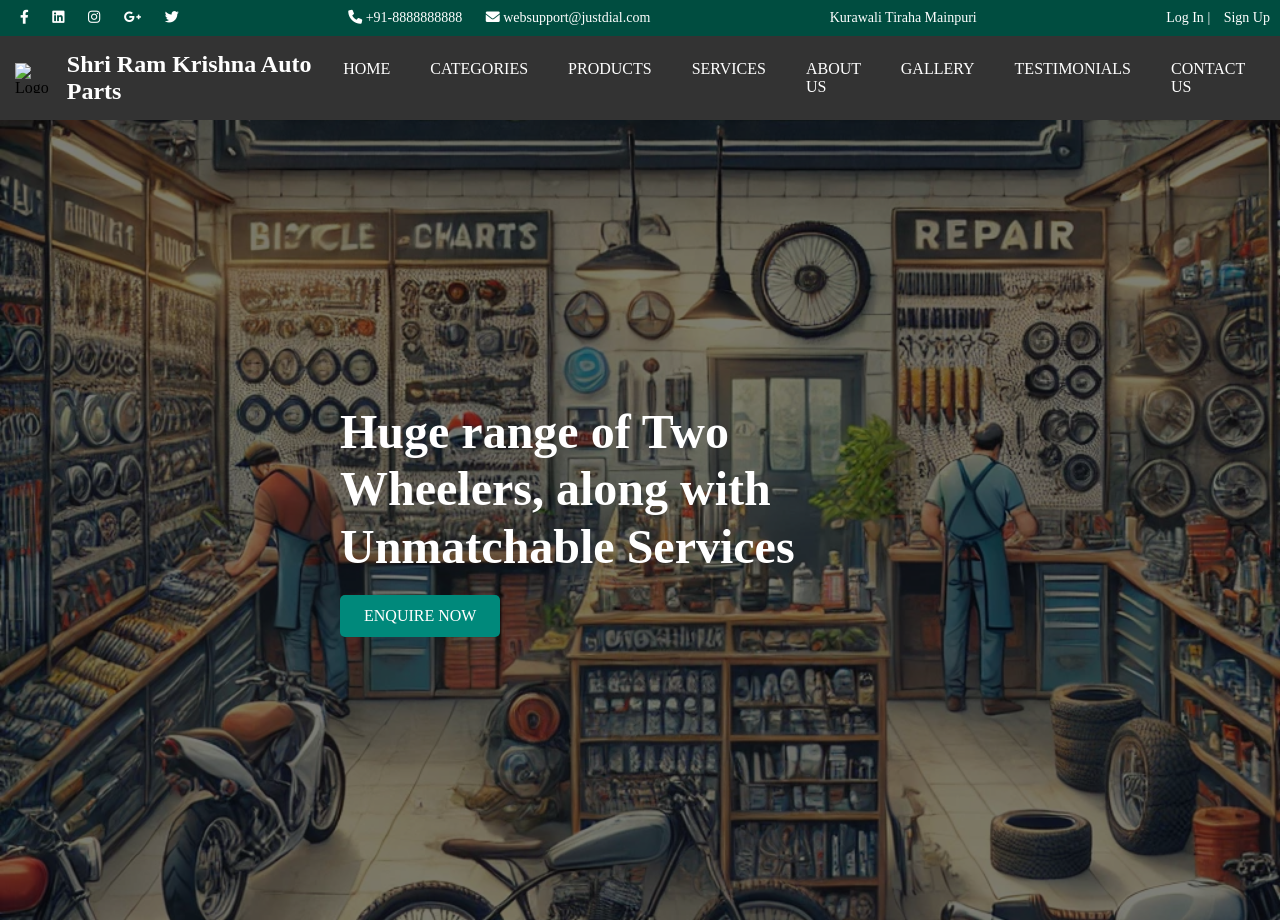
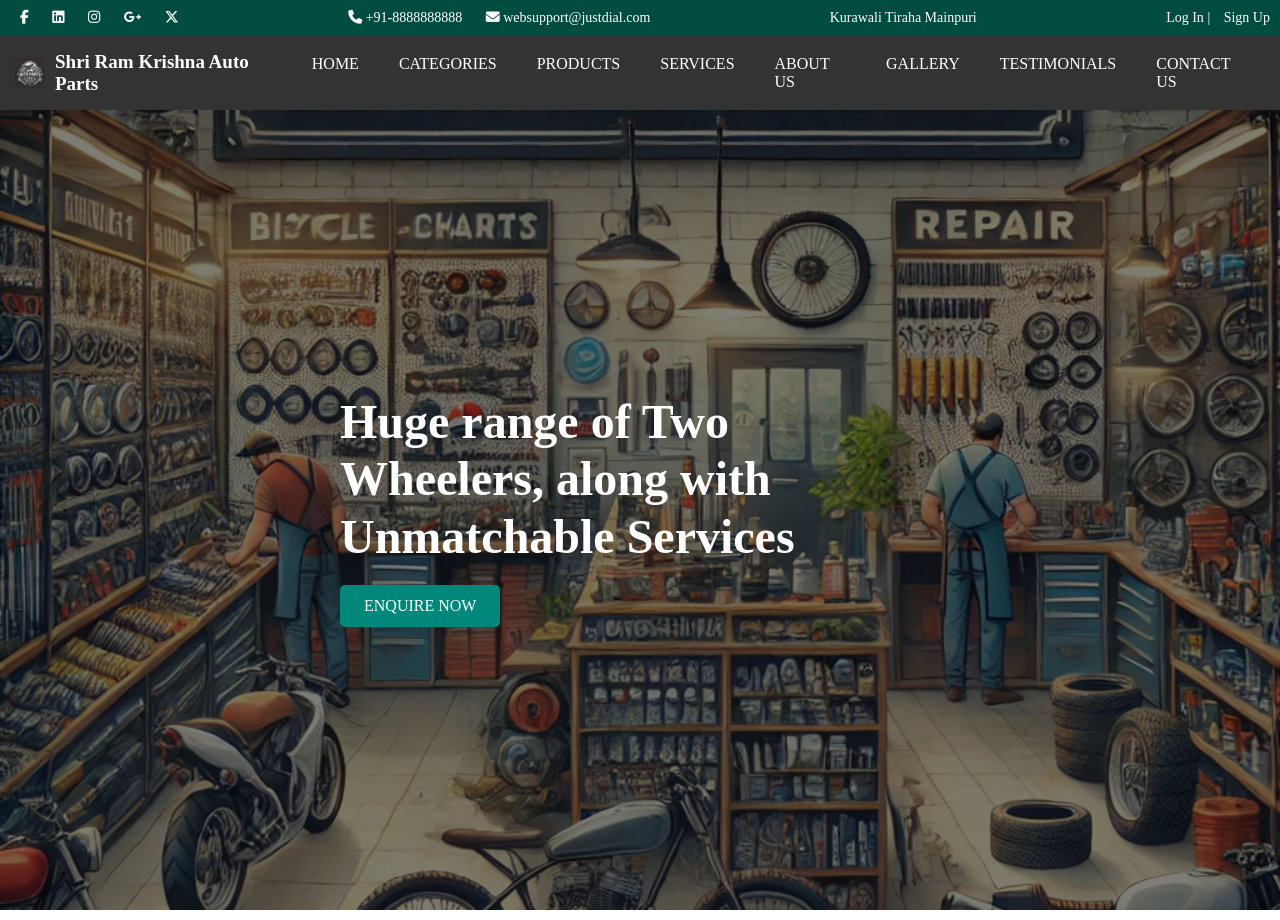
Before and after one commit to Anshulup84/shriRamKrishna, a plain HTML site: page index.html in a window 1280 px wide. Drawn offline with Linux system fonts and the light colour scheme.

Commit message:
Added Logo

```diff
--- a/index.html
+++ b/index.html
@@ -7,6 +7,7 @@
     <link rel="stylesheet" href="style.css">
     <!-- Include Font Awesome for social icons -->
     <link rel="stylesheet" href="https://cdnjs.cloudflare.com/ajax/libs/font-awesome/6.0.0-beta3/css/all.min.css">
+    <link rel="stylesheet" href="https://cdnjs.cloudflare.com/ajax/libs/font-awesome/6.6.0/css/all.min.css">
 </head>
 <body>
     <!-- Top section of the navbar -->
@@ -16,7 +17,7 @@
             <a href="#"><i class="fab fa-linkedin"></i></a>
             <a href="#"><i class="fab fa-instagram"></i></a>
             <a href="#"><i class="fab fa-google-plus-g"></i></a>
-            <a href="#"><i class="fab fa-twitter"></i></a>
+            <a href="#"><i class="fa-brands fa-x-twitter"></i></a>
         </div>
         <div class="contact-info">
             <span><i class="fas fa-phone"></i> +91-8888888888</span>
@@ -33,7 +34,7 @@
     <!-- Main Navbar -->
     <nav class="main-nav">
         <div class="logo">
-            <img src="motorcycle-logo.png" alt="Logo"> <!-- Replace with your logo -->
+            <img src="Assets/logo.webp" alt="Logo">
             <span>Shri Ram Krishna Auto Parts</span>
         </div>
         <ul class="nav-links">
--- a/style.css
+++ b/style.css
@@ -43,6 +43,7 @@
     justify-content: space-between;
     align-items: center;
     padding: 15px;
+
 }
 
 .logo {
@@ -55,9 +56,16 @@
     margin-right: 10px;
 }
 
+.logo img:hover {
+    height: 200px;
+    margin-right: 10px;
+    transition: transform 0.9s ease;
+    transform: scale(1.2)
+}
+
 .logo span {
     color: white;
-    font-size: 24px;
+    font-size: 19px;
     font-weight: bold;
 }
 
```
Also changed, not shown: Assets/logo.webp (added).
